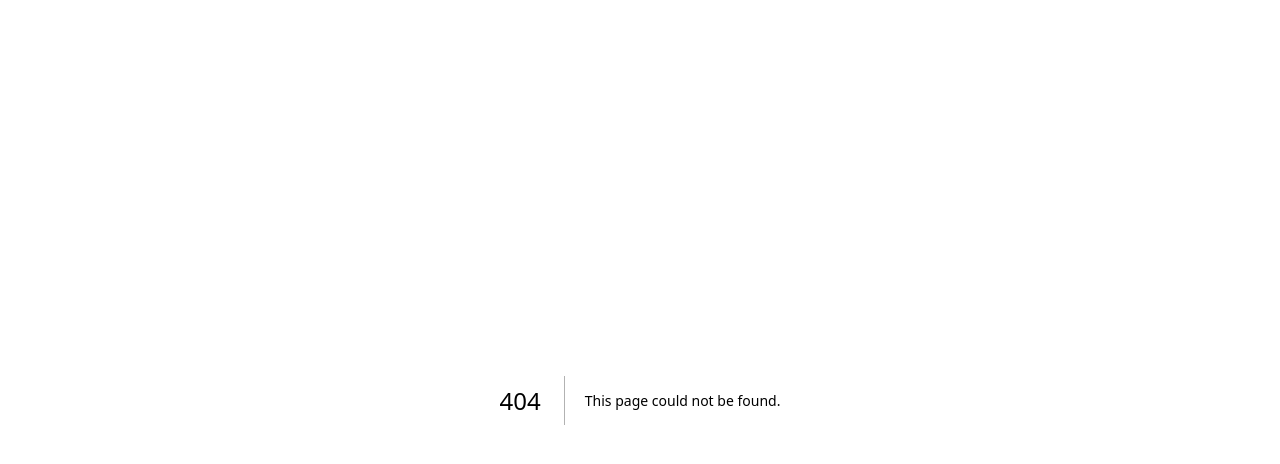
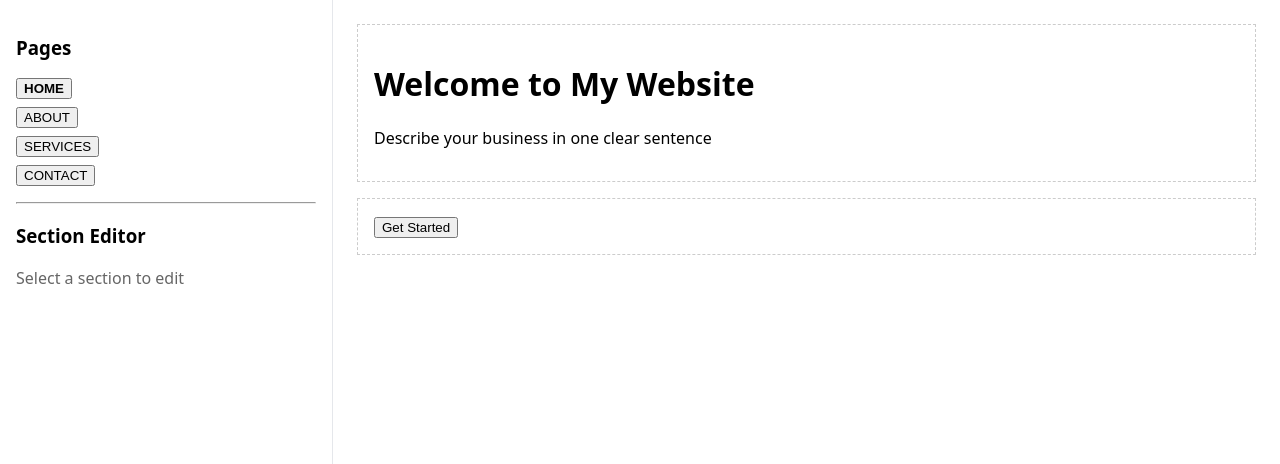
Before and after one commit to kkoly10/website-builder, a Next.js app: page /editor in a window 1280 px wide. Before the commit this address had no page. Shown: the top 464 px of the page. Built offline with nearby package versions, Linux system fonts and the light colour scheme.

Commit message:
Create page.tsx

```diff
--- /dev/null
+++ b/app/editor/page.tsx
@@ -0,0 +1,5 @@
+import EditorShell from "@/components/editor/EditorShell";
+
+export default function EditorPage() {
+  return <EditorShell />;
+}
```
